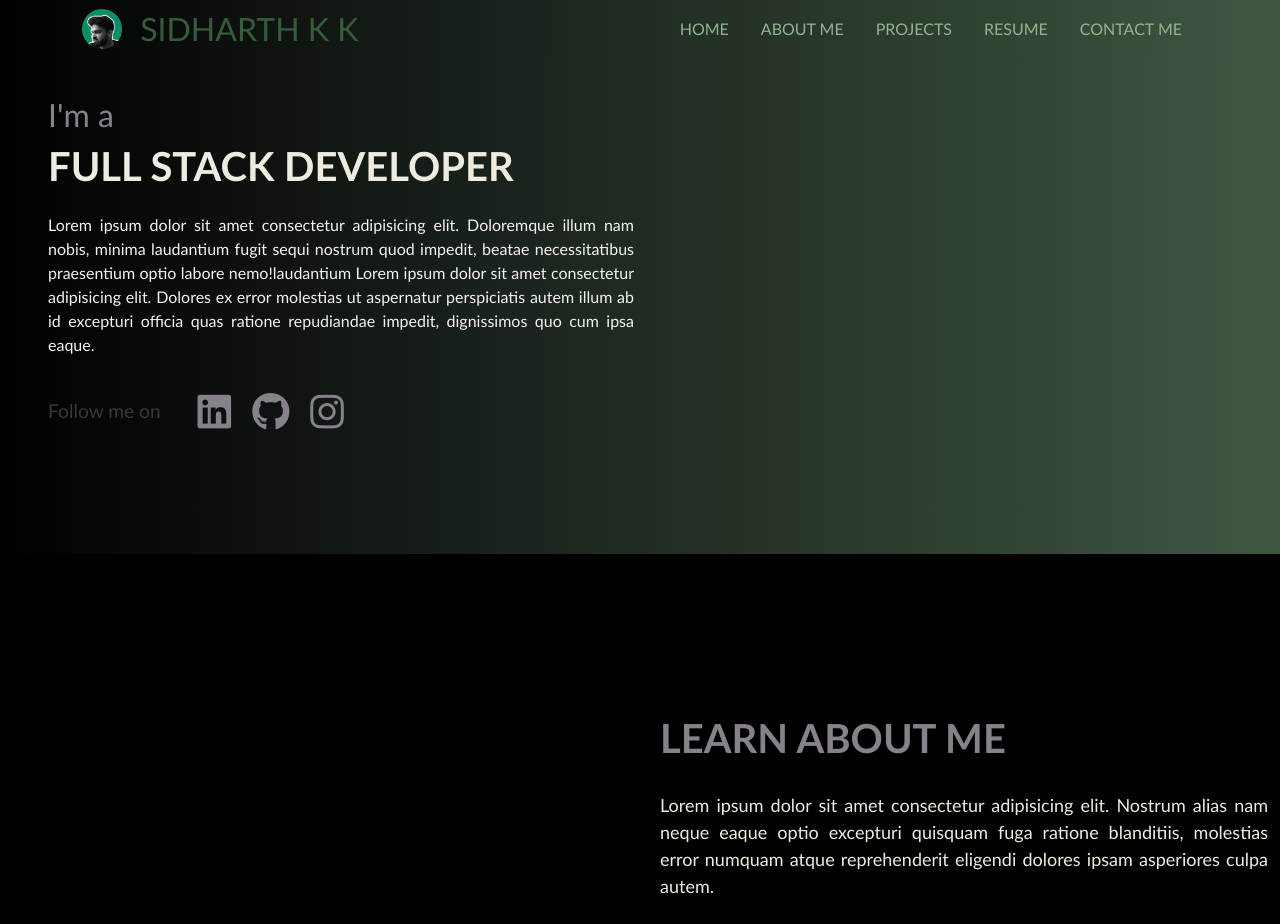
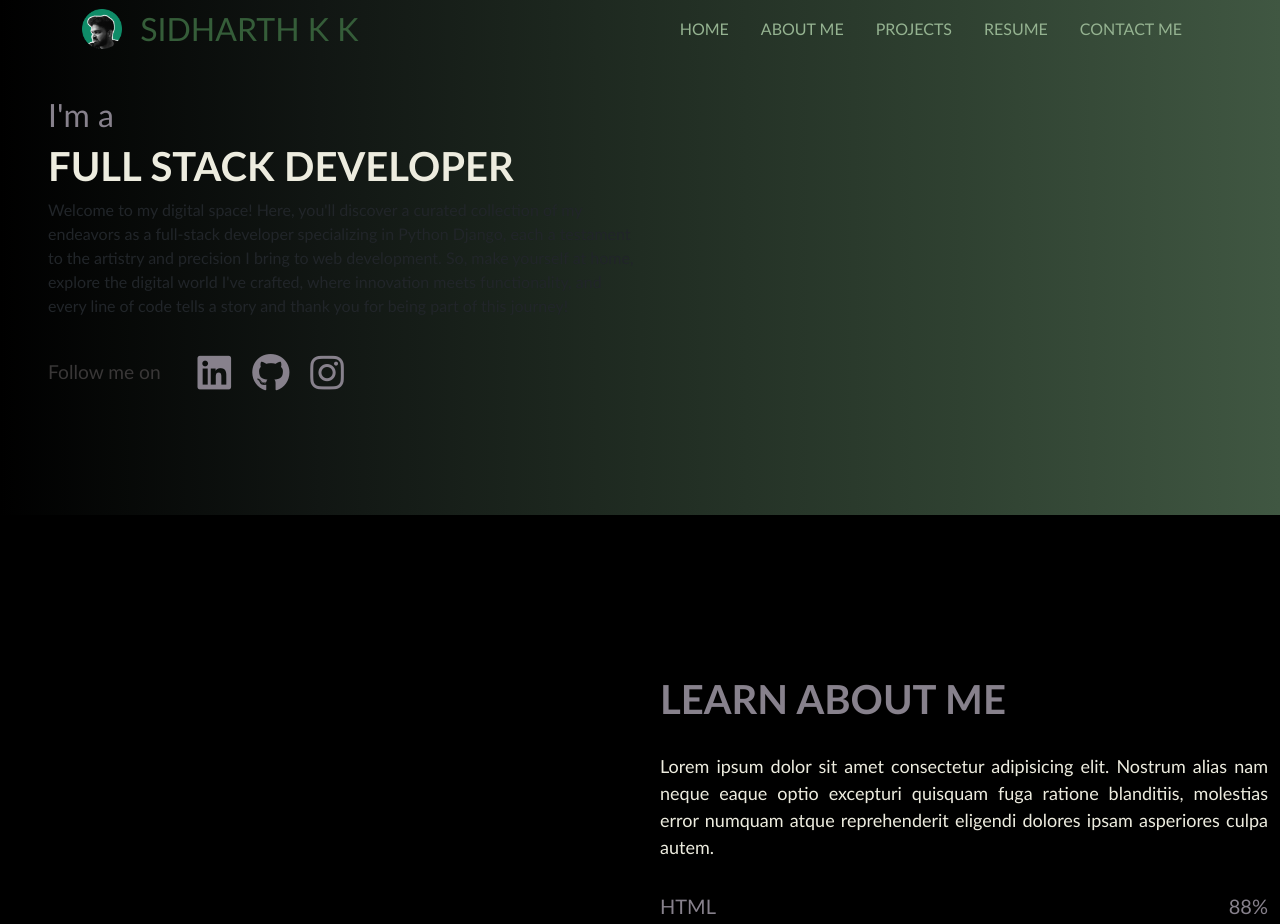
Before and after one commit to Sidharthkk06/PortFolio, a plain HTML site: page index.html in a window 1280 px wide. Shown: the top 924 px of the page. Drawn offline with nearby package versions, Linux system fonts and the light colour scheme.

Commit message:
Initial commit

```diff
--- a/index.html
+++ b/index.html
@@ -61,17 +61,11 @@
                 <div class="col-lg-6 col-xs-5">
                     <h2><span style="color: #87818c;"> I'm a </span></h2>
                     <h1><span> Full Stack Developer </span></h1>
-                    <p style="padding-top: 15px; color: #f7f2f2; text-align: justify;">Lorem ipsum dolor sit amet
-                        consectetur adipisicing elit.
-                        Doloremque illum nam
-                        nobis, minima
-                        laudantium fugit sequi nostrum quod impedit, beatae necessitatibus praesentium optio labore
-                        nemo!laudantium Lorem ipsum dolor sit amet consectetur adipisicing elit. Dolores ex error
-                        molestias
-                        ut
-                        aspernatur perspiciatis autem illum ab id excepturi officia quas ratione repudiandae impedit,
-                        dignissimos
-                        quo cum ipsa eaque.</p>
+                    <p>Welcome to my digital space! Here, you'll discover a curated collection of my endeavors as a
+                        full-stack developer specializing in Python Django, each a testament to the
+                        artistry and precision I bring to web development. So, make yourself at home, explore the
+                        digital world I've crafted, where innovation meets functionality, and every line of code tells a
+                        story and thank you for being part of this journey!</p>
                     <div class="social">
                         <a style="color: #393737;"> Follow me on </a>
                         <a href="https://www.linkedin.com/in/sidharth-k-k-319976215/"><i
```
